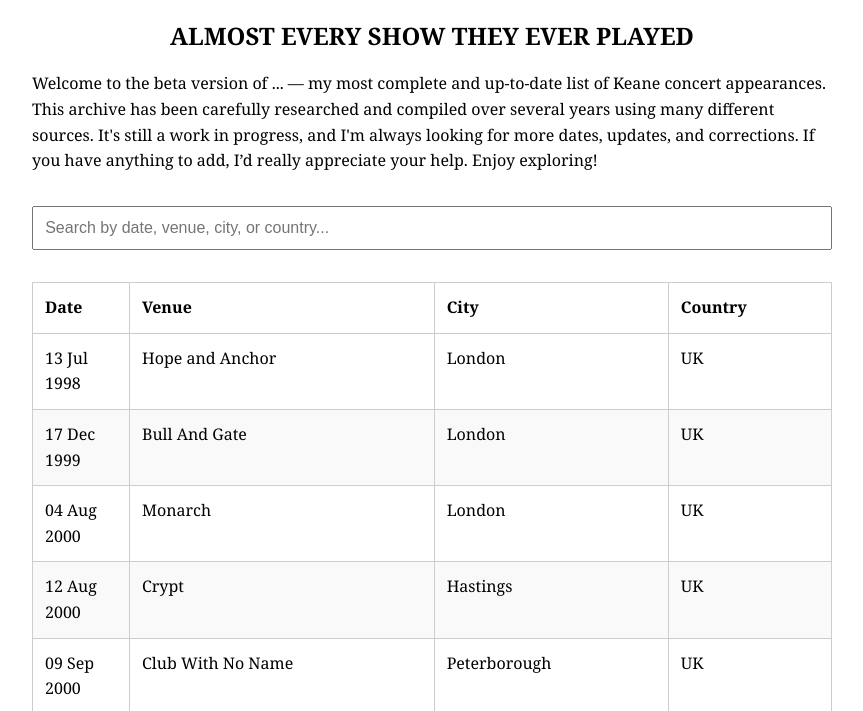
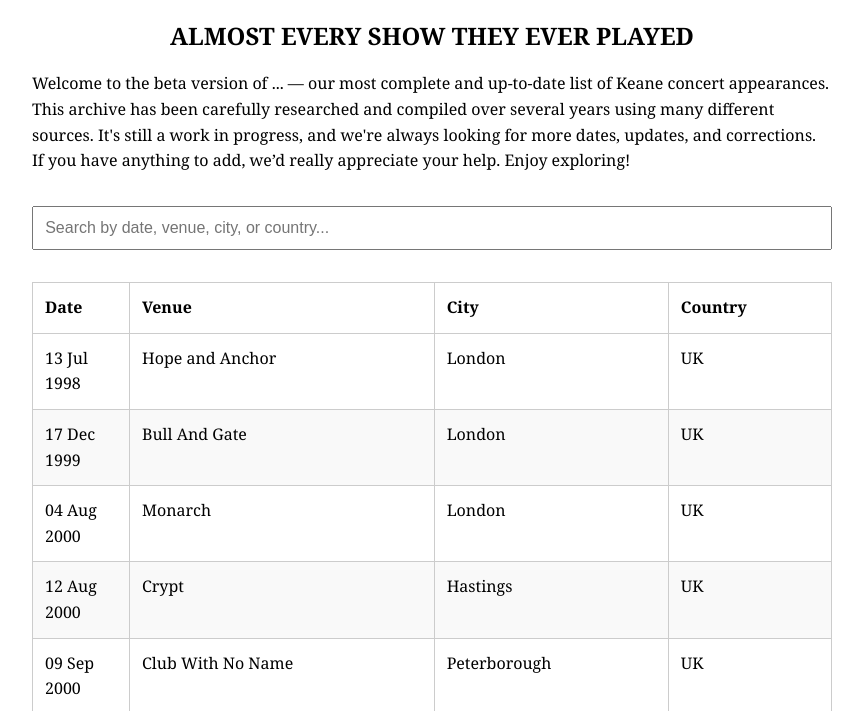
Before and after one commit to motherfuckingkeanefan/KEANESETS.NET, a plain HTML site: page index.html in a window 1280 px wide. Shown: the part 86-797 px from the top of the page, without its empty margins (208-1071 px from the left). Drawn offline with Linux system fonts and the light colour scheme.

Commit message:
Update index.html

```diff
--- a/index.html
+++ b/index.html
@@ -11,10 +11,10 @@
 <h2>ALMOST EVERY SHOW THEY EVER PLAYED</h2>
 
 <p class="intro">
-  Welcome to the beta version of ... — my most complete and up-to-date list of Keane concert appearances.
+  Welcome to the beta version of ... — our most complete and up-to-date list of Keane concert appearances.
   This archive has been carefully researched and compiled over several years using many different sources.
-  It's still a work in progress, and I'm always looking for more dates, updates, and corrections.
-  If you have anything to add, I’d really appreciate your help. Enjoy exploring!
+  It's still a work in progress, and we're always looking for more dates, updates, and corrections.
+  If you have anything to add, we’d really appreciate your help. Enjoy exploring!
 </p>
 
 
```
